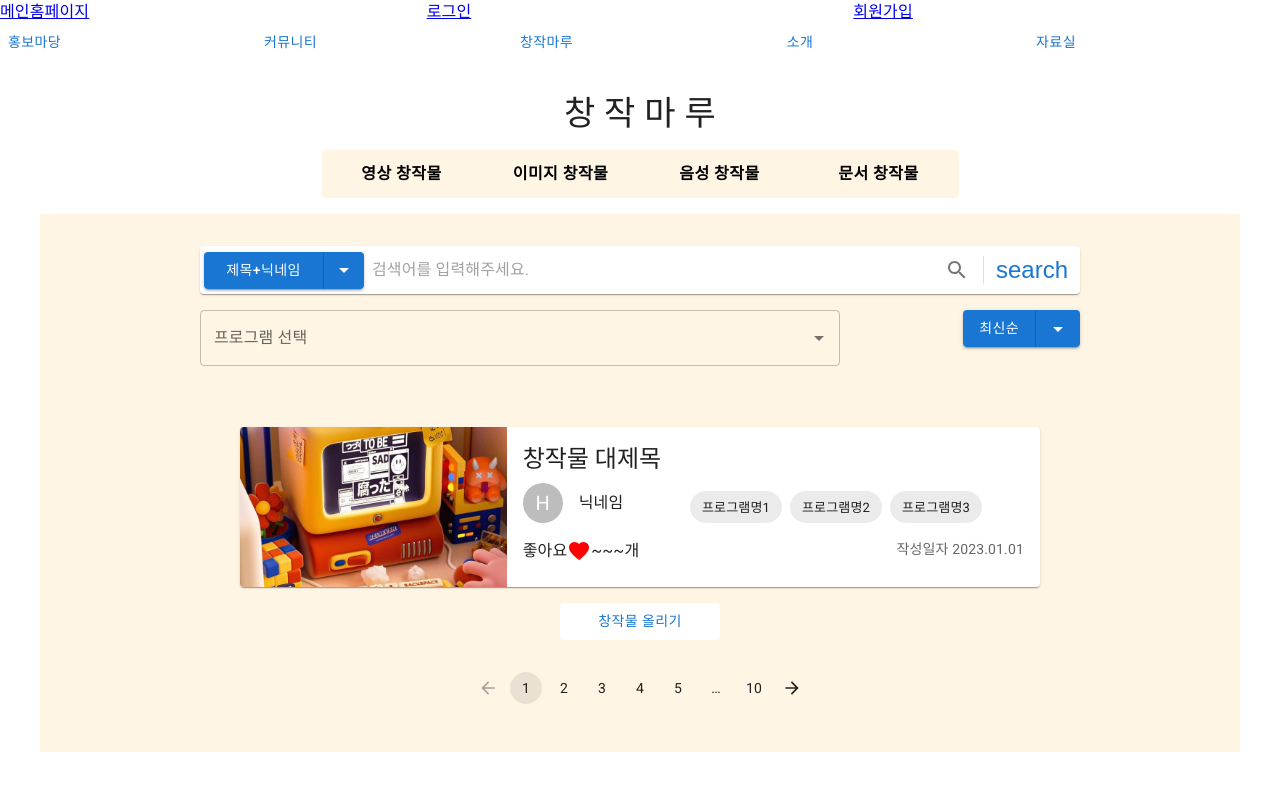
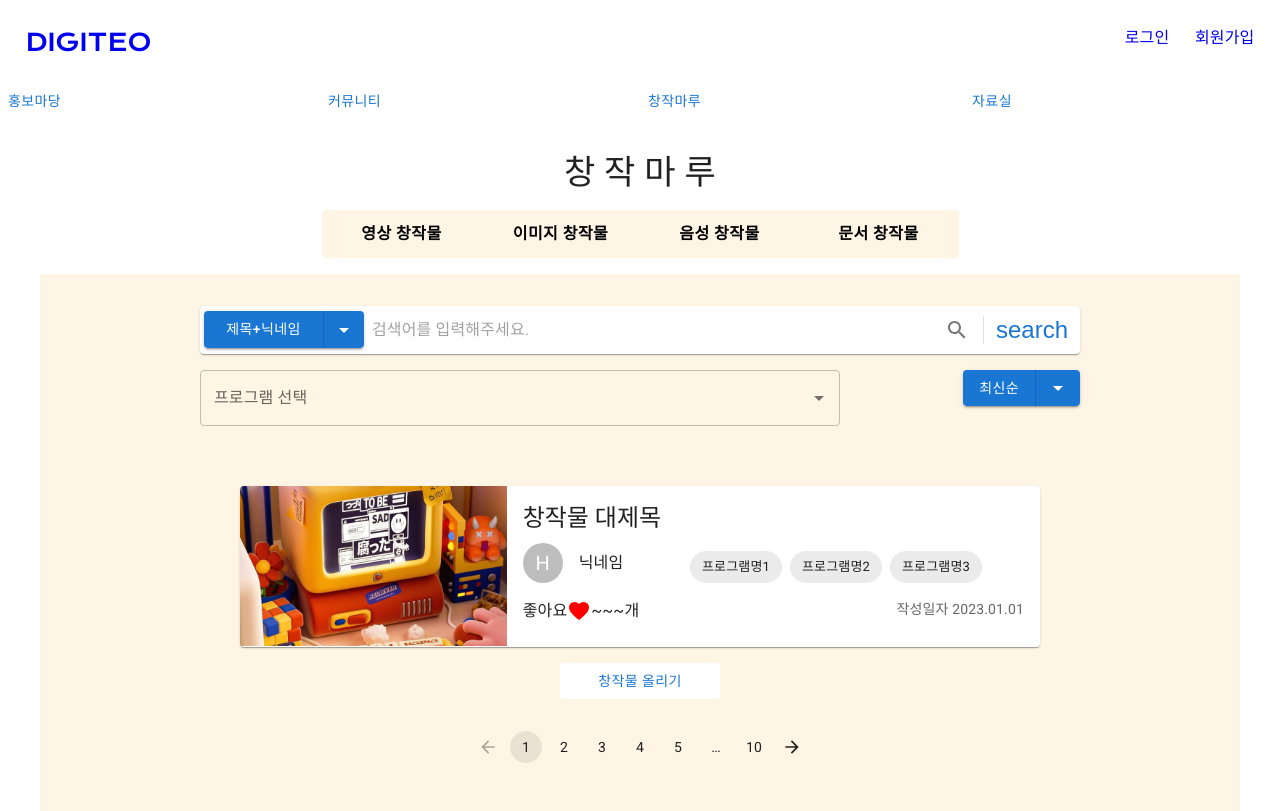
Before and after one commit to No-Devides-Found/digiteo-frontend, a React (Create React App) app: page /practicelist in a window 1280 px wide. Built offline with nearby package versions, Linux system fonts and the light colour scheme; what recoil-persist would draw is missing.

Commit message:
fix/Header 링크 위치 수정 #17

```diff
--- a/src/components/Footer/Footer.jsx
+++ b/src/components/Footer/Footer.jsx
@@ -1,4 +1,4 @@
-import { Box, Typography, Grid, Container } from "@mui/material";
+import { Box, Typography, Container } from "@mui/material";
 import React from "react";
 
 export function Footer() {
@@ -15,6 +15,7 @@ export function Footer() {
             mb: "1%",
           }}
         >
+
           DIGITEO
         </Typography>
         <Typography
--- a/src/components/Header/Header.js
+++ /dev/null
@@ -1,24 +0,0 @@
-import React from "react";
-
-import { Link } from "react-router-dom";
-import Grid from "@mui/material/Grid";
-
-function Header() {
-  return (
-    <div>
-      <Grid container>
-        <Grid item xs>
-          <Link to="/">메인홈페이지</Link>
-        </Grid>
-        <Grid item xs>
-          <Link to="/signin">로그인</Link>
-        </Grid>
-        <Grid item xs>
-          <Link to="/signup">회원가입</Link>
-        </Grid>
-      </Grid>
-    </div>
-  );
-}
-
-export default Header;
--- /dev/null
+++ b/src/components/Header/Header.jsx
@@ -0,0 +1,27 @@
+import React from "react";
+
+import { Link } from "react-router-dom";
+import Grid from "@mui/material/Grid";
+import { Typography,Box } from "@mui/material";
+
+function Header() {
+  return (
+      <Box style={{display:"flex",justifyContent:"space-between",padding:"2vw" }}>
+        <Box item xs >
+          <Link to="/" style={{textDecoration:"none"}}><Typography
+          variant="h5"
+          fontFamily={"Krona One"}
+          >
+            DIGITEO
+          </Typography></Link>
+        </Box>
+        <Box item xs style={{display:"flex",gap:"2vw",}}>
+          <Link to="/signin" style={{textDecoration:"none"}}>로그인</Link>
+
+          <Link to="/signup" style={{textDecoration:"none"}} >회원가입</Link>
+        </Box>
+      </Box>
+  );
+}
+
+export default Header;
--- a/src/components/NavBar/NavBar.js
+++ b/src/components/NavBar/NavBar.jsx
@@ -6,9 +6,12 @@ import Grid from "@mui/material/Grid";
 import Button from "@mui/material/Button";
 import Menu from "@mui/material/Menu";
 import MenuItem from "@mui/material/MenuItem";
+import { Hidden } from "@mui/material";
+import { HideImage } from "@mui/icons-material";
+
 
 const NavMenu = (props) => {
-  // ... existing code ...
+
   const [anchorEl, setAnchorEl] = React.useState(null);
   const open = Boolean(anchorEl);
   const handleClick = (event) => {
@@ -21,6 +24,7 @@ const NavMenu = (props) => {
   return (
     <div>
       <Button
+
         id="basic-button"
         aria-controls={open ? "basic-menu" : undefined}
         aria-haspopup="true"
@@ -30,6 +34,7 @@ const NavMenu = (props) => {
         {props.name}
       </Button>
       <Menu
+
         id="basic-menu"
         anchorEl={anchorEl}
         open={open}
@@ -39,9 +44,10 @@ const NavMenu = (props) => {
         }}
       >
         {props.items.map((item) => (
+          item !== null ?
           <MenuItem key={item} onClick={handleClose}>
             {item}
-          </MenuItem>
+          </MenuItem> : null
         ))}
       </Menu>
     </div>
@@ -53,7 +59,7 @@ export default function NavBar() {
     ["홍보·이벤트", "정보마당"], // Menu items for "홍보마당"
     ["배움터", "나눔터"], // Menu items for "커뮤니티"
     [null], // Menu items for "창작마루"
-    ["디지터 소개", "이용 가이드", "문의하기", "건의하기"], // Menu items for "소개"
+    // Menu items for "소개"
     [null], // Menu items for "자료실"
   ];
 
@@ -62,18 +68,17 @@ export default function NavBar() {
       <Grid container>
         {navMenuItems.map((items, index) => (
           <Grid item xs key={index}>
-            <Link to=
-            {
+            <Link
+              to={
                 index === 0
                   ? ""
                   : index === 1
                   ? ""
                   : index === 2
                   ? "practicehome"
-               : index === 3
-               ? ""
                   : ""
-            } >
+              }
+            >
               <NavMenu
                 name={
                   index === 0
@@ -82,8 +87,6 @@ export default function NavBar() {
                     ? "커뮤니티"
                     : index === 2
                     ? "창작마루"
-                    : index === 3
-                    ? "소개"
                     : "자료실"
                 }
                 items={items}
```
Also changed, not shown: src/components/NavBar/tempCodeRunnerFile.js (deleted, +0 -33 lines), src/components/NavBar/test.js (deleted, +0 -82 lines). Lines whose indentation alone changed are shown as unchanged.
